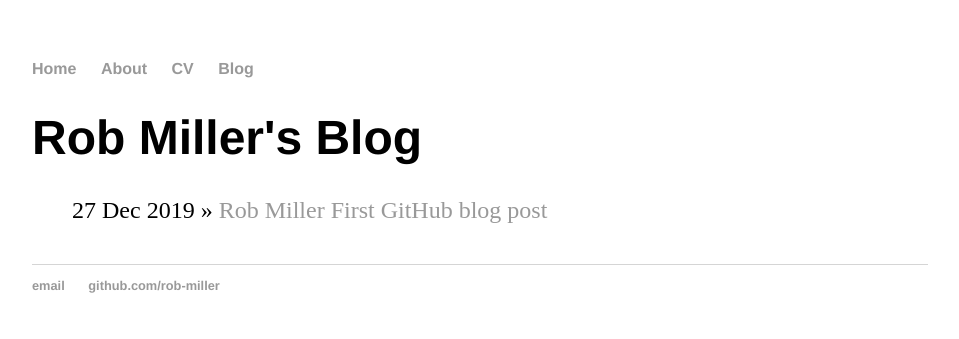
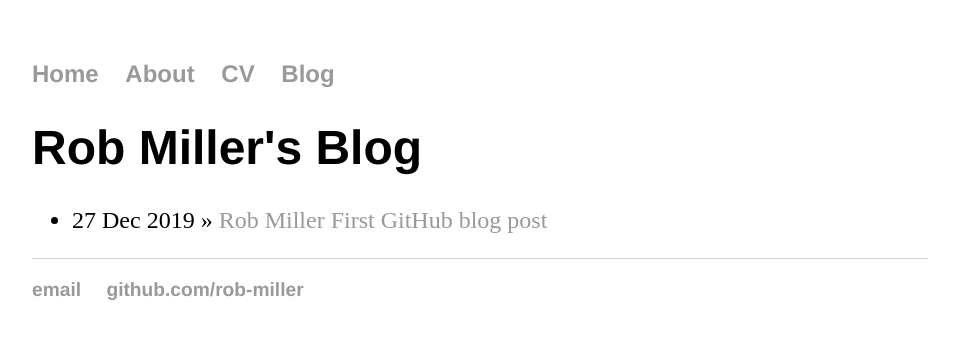
Before and after one commit to rob-miller/rob-miller.github.io, a Jekyll site: the page built from blog/index.html, in a window 1280 px wide. Shown: the top 339 px of the page, without its empty margins (160-1119 px from the left). Built offline with Jekyll 4.4.1, drawn with Linux system fonts in a browser that asks for light colours.

Commit message:
changes for posts/filament-dryer

```diff
--- a/css/main.css
+++ b/css/main.css
@@ -33,11 +33,40 @@ footer {
     font-size: .8em;
 }
 
-ul.posts {
+p.warn {
+    color: red;
+}
+
+ul {
+    font-size: 1.5em;
+}
+
+
+.post ul {
     margin: 20px auto 40px;
     font-size: 1.5em;
 }
 
-ul.posts li {
-    list-style: none;
+.post li {
+    margin: 10px;
 }
+
+img {
+    max-width:100%;
+    height:auto;
+    max-height:100%;
+}
+
+table {
+  border-collapse: collapse;
+}
+
+table, th, td {
+  table-layout: auto;
+  padding-left: 16px;
+  padding-right: 16px;
+  padding-top: 8px;
+  padding-bottom: 8px;
+  font-size: 1.4em;
+    border: 1px solid black;
+}
```
